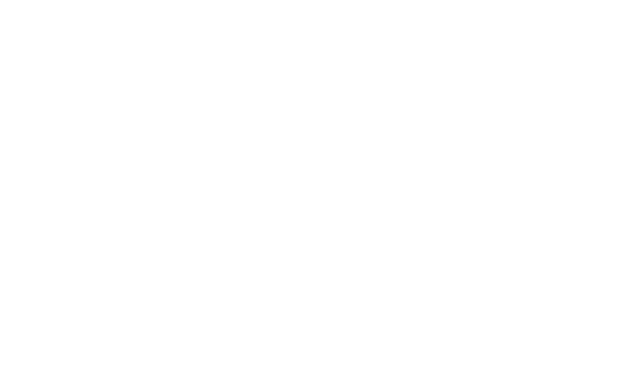
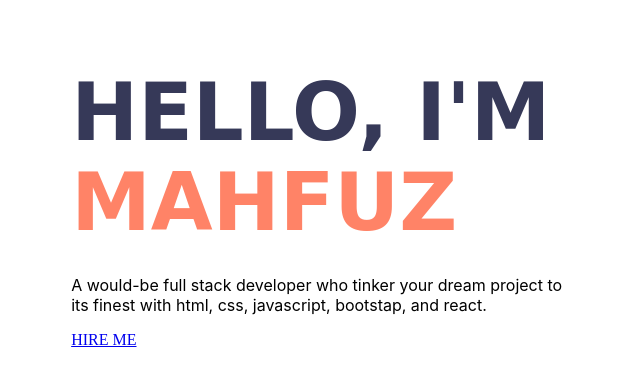
Before and after one commit to mahfuzsmart/Assignment-1, a plain HTML site: page index.html in a window 1280 px wide. Shown: the whole page, without its empty margins (0-640 px from the left). Drawn offline with Linux system fonts and the light colour scheme.

Commit message:
added heading and link

```diff
--- a/index.html
+++ b/index.html
@@ -3,9 +3,22 @@
 <head>
     <meta charset="UTF-8">
     <meta name="viewport" content="width=device-width, initial-scale=1.0">
+    <link rel="stylesheet" href="style.css">
+    <link rel="preconnect" href="https://fonts.gstatic.com">
     <title>Mahfuz</title>
 </head>
 <body>
+    <section>
+        <div class="hero-div">
+            <h1 id="first-heading-line">HELLO, I'M</h1>
+            <h1 id="second-heading-line">MAHFUZ</h1>
+            <p id="herp-para-lifted">A would-be full stack developer who tinker your dream project to its finest with html, css, javascript, bootstap, and react.</p>
+            <a target="_blank" href="https://www.linkedin.com/in/m-mahfuzur-rahman/">HIRE ME</a>
+        </div>
+        <div class="hero-div">
 
+
+        </div>
+    </section>
 </body>
 </html>
--- a/style.css
+++ b/style.css
@@ -0,0 +1,24 @@
+h1{
+    font-size: 80px;
+    font-family: 'Bebas Neue', cursive;
+    font-weight: 700;
+}
+.hero-div{
+    width: 40%;
+    margin: 3%;
+    padding: 0 2%;
+}
+#second-heading-line{
+    color: #FF8367;
+    margin-top: -70px;
+}
+#first-heading-line{
+    color: #363958;
+}
+p{
+    font-family: -apple-system, BlinkMacSystemFont, 'Segoe UI', Roboto, Oxygen, Ubuntu, Cantarell, 'Open Sans', 'Helvetica Neue', sans-serif;
+    font-size: 16px;
+}
+#herp-para-lifted{
+    margin-top: -40px;
+}
```
